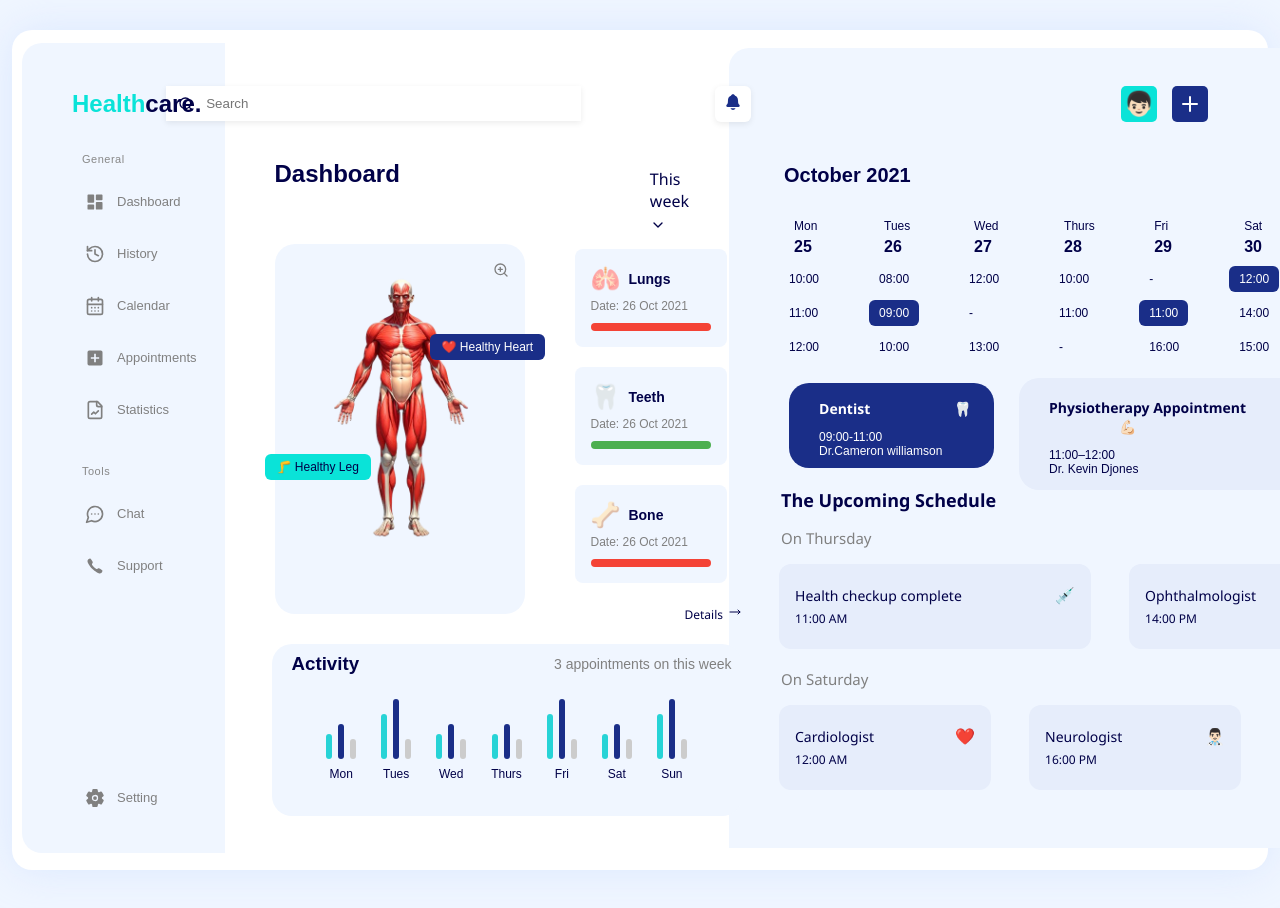
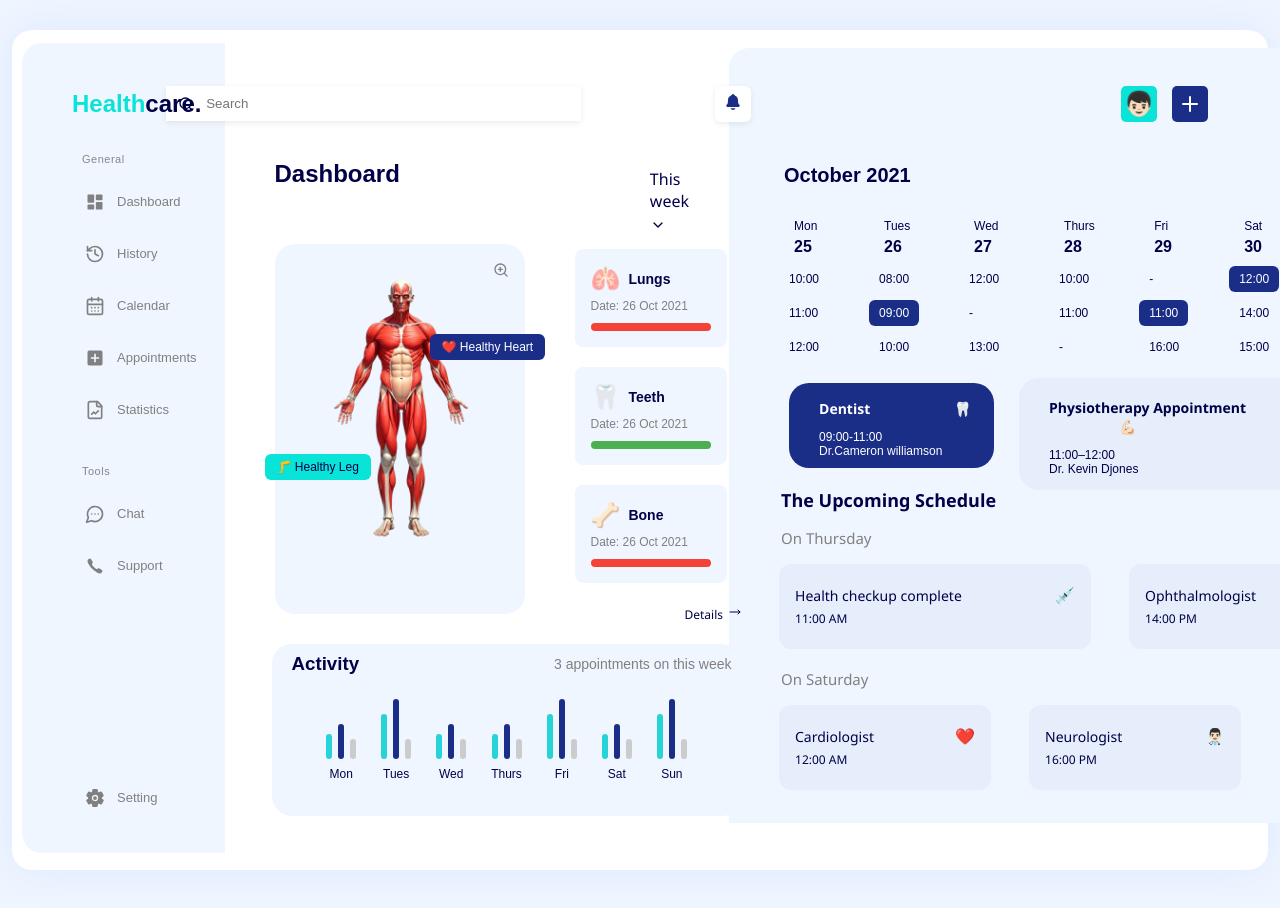
Before and after one commit to irfanzmohammed/Healthcare-Dashboard, a React (Vite) app: page / in a window 1280 px wide. Shown: the top 908 px of the page. Built offline with nearby package versions, Linux system fonts and the light colour scheme.

Commit message:
Initial dashboard setup

```diff
--- a/src/App.css
+++ b/src/App.css
@@ -482,7 +482,7 @@ body {
   box-sizing: border-box;
   margin-top: -130px;
   flex-shrink: 0;
-  max-height: 800px;
+  max-height: 775px;
   overflow: visible;
 }
 
```
